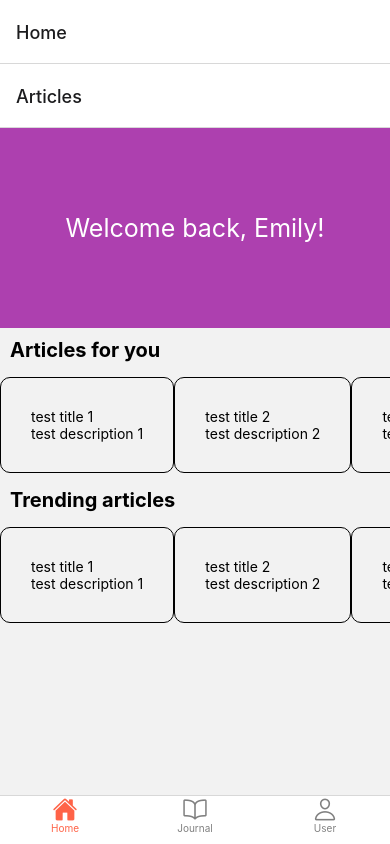
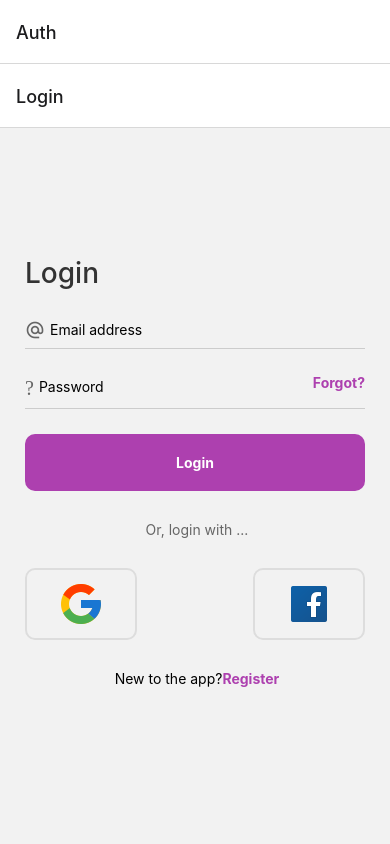
Before and after one commit to alinaerf/EmoSense, a React Native app: screen /Auth in a window 390 px wide. Built offline with nearby package versions, Linux system fonts and the light colour scheme.

Commit message:
Connect with firebase -- authentication and registration with email + fetch name

```diff
--- a/App.js
+++ b/App.js
@@ -1,8 +1,26 @@
 import MainContainer from "./stack/main-container";
 import AuthStack from "./stack/auth-container";
+import { NavigationContainer } from '@react-navigation/native';
+import { createStackNavigator } from "@react-navigation/stack";
+import { createContext, useState } from "react";
+
+export const CurrentUser=createContext(null);
 export default function App() {
+  const AppStack=createStackNavigator();
+  const [userId, setUserId]=useState(null);
   return (
-  /*  <AuthStack/>*/
-    <MainContainer/>
+    <CurrentUser.Provider
+      value ={{
+        userId, setUserId
+      }}
+    >
+<NavigationContainer>
+      <AppStack.Navigator>
+        <AppStack.Screen name="Auth" component={AuthStack}/>
+        <AppStack.Screen  name="Main" component={MainContainer}/>
+      </AppStack.Navigator>
+    </NavigationContainer>
+
+    </CurrentUser.Provider>
   );
 };
--- a/components/input-field.js
+++ b/components/input-field.js
@@ -1,13 +1,13 @@
 import {View, Text, TextInput, TouchableOpacity} from 'react-native';
 
-export default function InputField({label, icon, inputType, keyboardType, fieldButtonLabel, fieldButtonFunction}){
+export default function InputField({label, icon, inputType, keyboardType,onChangeFunc, value,fieldButtonLabel, fieldButtonFunction}){
     return(
         <View style={{flexDirection:'row', borderBottomColor:'#CCC', borderBottomWidth:1, paddingBottom:8, marginBottom:25}}>
         {icon}
         {inputType=='password' ?(
-            <TextInput placeholder={label} keyboardType={keyboardType} style={{flex:1, paddingVertical:0}} secureTextEntry={true} />
+            <TextInput placeholder={label} keyboardType={keyboardType} style={{flex:1, paddingVertical:0}} value={value}  onChangeText={onChangeFunc} secureTextEntry={true} />
         ):(
-            <TextInput placeholder={label} keyboardType={keyboardType} style={{flex:1, paddingVertical:0}}/>
+            <TextInput placeholder={label} keyboardType={keyboardType} style={{flex:1, paddingVertical:0}} onChangeText={onChangeFunc}/>
         )}
         <TouchableOpacity onPress={fieldButtonFunction}>
             <Text style={{color:'#AD40AF', fontWeight:700}}> {fieldButtonLabel}</Text>
--- a/components/journal-list.js
+++ b/components/journal-list.js
@@ -1,10 +1,8 @@
 import { Text, View, FlatList, TouchableOpacity } from "react-native";
 import { DUMMY_DATA } from "../data/dummy";
-import { useNavigation } from "@react-navigation/core";
 import JournalItem from "./journal-item";
 
-const JournalList =()=>{
-    const navigation=useNavigation()
+const JournalList =({navigation})=>{
     const renderItem =({item})=>{
         return <JournalItem title={item.title}/>
     }
--- /dev/null
+++ b/firebase/config.js
@@ -0,0 +1,27 @@
+import firebase from 'firebase/compat/app';
+import 'firebase/compat/auth';
+import 'firebase/compat/firestore';
+import { API_KEY, AUTH_DOMAIN, DB_URL,PROJECT_ID, STORAGE_BUCKET, MESSAGING_SENDER_ID, APP_ID} from "@env"
+
+//To-do: Remove credentials from GitHub
+const firebaseConfig = {
+  apiKey: API_KEY,
+  authDomain: AUTH_DOMAIN,
+  databaseURL: DB_URL,
+  projectId: PROJECT_ID,
+  storageBucket: STORAGE_BUCKET,
+  messagingSenderId: MESSAGING_SENDER_ID,
+  appId: APP_ID,
+};
+
+//Facebook App secret: lTDyBY1OLSPMAQ5mbzv0ACn5yKa7cFrB
+let app;
+
+if (firebase.apps.length === 0) {
+    app = firebase.initializeApp(firebaseConfig)
+  } else {
+    console.log("Init error!")
+  }
+
+const db = app.firestore();
+export { db, app };
--- a/package.json
+++ b/package.json
@@ -16,6 +16,7 @@
     "@react-navigation/stack": "^6.3.18",
     "expo": "~49.0.13",
     "expo-status-bar": "~1.6.0",
+    "firebase": "^10.5.2",
     "react": "18.2.0",
     "react-native": "0.72.6",
     "react-native-date-picker": "^4.3.3",
--- a/screens/Home/home-page.js
+++ b/screens/Home/home-page.js
@@ -1,10 +1,28 @@
 import { StyleSheet, Text, View, ScrollView } from 'react-native';
 import ArticleList from '../../components/article-list';
+import { useContext, useEffect, useState } from 'react';
+import { CurrentUser } from '../../App';
+import { db } from '../../firebase/config';
+
+
 export default function HomeScreen({navigation}) {
+  const {userId, setUserId}=useContext(CurrentUser)
+  const [userName, setUserName]=useState('');
+  useEffect(()=>{
+    if(!userId){
+      alert("No user authenticated!")
+    }
+    db.collection('users')
+    .where("id", '==', userId)
+    .get()
+    .then((response)=>{
+      response.docs[0].data().name?setUserName(response.docs[0].data().name):null;
+    })
+  })
   return (
     <ScrollView>
       <View style={{height:200, backgroundColor:'#AD40AF', justifyContent:'center',alignItems: 'center'}}>
-      <Text style={{ fontSize: 25, color:'white'}}>Welcome back, Emily!</Text>
+      <Text style={{ fontSize: 25, color:'white'}}>Welcome back, {userName}!</Text>
       </View>
       <Text style={{fontSize:20, marginLeft:10, marginVertical:10, fontWeight:700}}>Articles for you</Text>
       <ArticleList/>
--- a/screens/Journal/entry-page.js
+++ b/screens/Journal/entry-page.js
@@ -1,7 +1,5 @@
 import {Text, View } from 'react-native';
-import { createStackNavigator } from '@react-navigation/stack';
 import { useRoute } from '@react-navigation/core';
-const Stack = createStackNavigator();
 function EntryPage(){
     const route=useRoute()
     const {title, description}=route.params
--- a/screens/Login/login-page.js
+++ b/screens/Login/login-page.js
@@ -2,8 +2,43 @@
 import MaterialIcons from 'react-native-vector-icons/MaterialIcons';
 import Ionicons from 'react-native-vector-icons/Ionicons';
 import InputField from '../../components/input-field';
-
+import { useState } from 'react';
+import { app } from '../../firebase/config';
+import { useContext } from 'react';
+import { CurrentUser } from '../../App';
 export default function LoginScreen({navigation}){
+    const [email, setEmail]=useState('');
+    const [password, setPassword]=useState('');
+    const {userId, setUserId}=useContext(CurrentUser)
+    const onPressLogin=()=>{
+        app
+        .auth()
+        .signInWithEmailAndPassword(email, password)
+        .then((response) => {
+            const uid = response.user.uid
+            const usersRef = app.firestore().collection('users')
+            usersRef
+                .doc(uid)
+                .get()
+                .then(firestoreDocument => {
+                    if (!firestoreDocument.exists) {
+                        alert("User does not exist anymore.")
+                        return;
+                    }
+                    const user = firestoreDocument.data()
+                    setUserId(uid)
+                    navigation.navigate("Main", {screen: 'Home', params:{
+                        screen:'Articles'
+                    }})
+                })
+                .catch(error => {
+                    alert(error)
+                });
+        })
+        .catch(error => {
+            alert(error)
+        })
+    }
     return(
         <SafeAreaView style={{flex:1, justifyContent:'center'}}>
             <View style={{paddingHorizontal:25}}>
@@ -16,16 +51,16 @@
                 }}>
                 Login
             </Text>
-            <InputField label={'Email address'} icon={<MaterialIcons name='alternate-email' size={20} color='#666'style={{marginRight:5}}/>} keyboardType={'email-address'}/>
-            <InputField label={'Password'} icon={<Ionicons name='ios-lock-closed-outline' size={20} color='#666'style={{marginRight:5}}/>} inputType={'password'} fieldButtonLabel={'Forgot?'}/>
-            <TouchableOpacity style={{backgroundColor:'#AD40AF', padding:20, borderRadius:10, marginBottom:30}}>
+            <InputField label={'Email address'} icon={<MaterialIcons name='alternate-email' size={20} color='#666'style={{marginRight:5}}/>} keyboardType={'email-address'} value={email} onChangeFunc={(text)=>setEmail(text)}/>
+            <InputField label={'Password'} icon={<Ionicons name='ios-lock-closed-outline' size={20} color='#666'style={{marginRight:5}}/>} inputType={'password'} fieldButtonLabel={'Forgot?'} value={password} onChangeFunc={(text)=>setPassword(text)}/>
+            <TouchableOpacity style={{backgroundColor:'#AD40AF', padding:20, borderRadius:10, marginBottom:30}} onPress={onPressLogin}>
                 <Text style={{textAlign:'center', fontWeight:700, color:'#FFF'}}>Login</Text>
             </TouchableOpacity>
 
             <Text style={{textAlign:"center", color:'#666', marginBottom:30}}> Or, login with ...</Text>
 
             <View style={{flexDirection:'row', justifyContent:'space-between', marginBottom:30}}>
-                <TouchableOpacity onPress={()=>{}} style={{borderColor:'#ddd', borderWidth:2, borderRadius:10,paddingHorizontal:30, paddingVertical:10 }}>
+                <TouchableOpacity  style={{borderColor:'#ddd', borderWidth:2, borderRadius:10,paddingHorizontal:30, paddingVertical:10 }}>
                 <Image source={require('./icons/google.png')} height={24} width={24}/>
                 </TouchableOpacity>
 
--- a/screens/Login/register-page.js
+++ b/screens/Login/register-page.js
@@ -1,13 +1,20 @@
-import {SafeAreaView, View, Text, TextInput, TouchableOpacity, Image, Platform, Pressable} from 'react-native';
+import {SafeAreaView, View, Text, TextInput, TouchableOpacity, Image, Platform, Pressable, ScrollView} from 'react-native';
 import { useState } from 'react';
 import MaterialIcons from 'react-native-vector-icons/MaterialIcons';
 import Ionicons from 'react-native-vector-icons/Ionicons';
 import InputField from '../../components/input-field';
 import DateTimePicker from '@react-native-community/datetimepicker';
+import { app } from '../../firebase/config';
+import { CurrentUser } from '../../App';
 export default function RegistrationScreen({navigation}){
+    const [name, setName]=useState('');
+    const [email, setEmail]=useState('');
+    const [password, setPassword]=useState('');
+    const [confirmPassword, setConfirmPassword]=useState('');
     const [date, setDate]=useState(new Date());
     const [showPicker, setShowPicker]=useState(false);
     const [dateOfBirth,setDateOfBirth]=useState("");
+    const {userId, setUserId}=useContext(CurrentUser)
     const toggleDatePicker = ()=>{
         setShowPicker(!showPicker)
     }
@@ -22,6 +29,40 @@
         } else {
             toggleDatePicker();
         }
+    }
+
+    const onRegisterPress = ()=>{
+        if (password!== confirmPassword){
+            alert("Passwords don't match!")
+            return
+        }
+        app
+        .auth()
+        .createUserWithEmailAndPassword(email, password)
+        .then((response) => {
+            const uid = response.user.uid
+            const data = {
+                id: uid,
+                email,
+                name,
+            };
+            const usersRef = app.firestore().collection('users')
+            usersRef
+                .doc(uid)
+                .set(data)
+                .then(() => {
+                    setUserId(uid)
+                    navigation.navigate("Main", {screen: 'Home', params:{
+                        screen:'Articles'
+                    }})
+                })
+                .catch((error) => {
+                    alert(error)
+                });
+        })
+        .catch((error) => {
+            alert(error)
+    });
     }
     const confirmIOSDate =()=>{
         setDateOfBirth(date.toDateString());
@@ -49,8 +90,8 @@
                 </TouchableOpacity>
             </View>
             <Text style={{textAlign:"center", color:'#666', marginBottom:30}}> Or, register with email ... </Text>
-            <InputField label={'Email address'} icon={<MaterialIcons name='alternate-email' size={20} color='#666'style={{marginRight:5}}/>} keyboardType={'email-address'}/>
-            <InputField label ={'Full name'} icon={<Ionicons name='person-outline' size={20} color='#666' style={{marginRight:5}}/>}/>
+            <InputField label={'Email address'} icon={<MaterialIcons name='alternate-email' size={20} color='#666'style={{marginRight:5}}/>} keyboardType={'email-address'} onChangeFunc={(text)=>setEmail(text)} value={email}/>
+            <InputField label ={'Full name'} icon={<Ionicons name='person-outline' size={20} color='#666' style={{marginRight:5}}/>} value={name} onChangeFunc={(text)=>setName(text)}/>
             <View>
                 {showPicker &&(
                     <DateTimePicker
@@ -85,11 +126,11 @@
                 </Pressable>
                 )}
             </View>
-            <InputField label={'Password'} icon={<Ionicons name='ios-lock-closed-outline' size={20} color='#666'style={{marginRight:5}}/>} inputType={'password'}/>
-            <InputField label={'Confirm password'} icon={<Ionicons name='ios-lock-closed-outline' size={20} color='#666'style={{marginRight:5}}/>} inputType={'password'}/>
+            <InputField label={'Password'} icon={<Ionicons name='ios-lock-closed-outline' size={20} color='#666'style={{marginRight:5}}/>} inputType={'password'} value={password} onChangeFunc={(text)=>setPassword(text)}/>
+            <InputField label={'Confirm password'} icon={<Ionicons name='ios-lock-closed-outline' size={20} color='#666'style={{marginRight:5}}/>} inputType={'password'} value={confirmPassword} onChangeFunc={(text)=>setConfirmPassword(text)}/>
 
-            <TouchableOpacity style={{backgroundColor:'#AD40AF', padding:20, borderRadius:10, marginBottom:30}}>
-                <Text style={{textAlign:'center', fontWeight:700, color:'#FFF'}}>Register</Text>
+            <TouchableOpacity style={{backgroundColor:'#AD40AF', padding:20, borderRadius:10, marginBottom:30}} onPress={onRegisterPress}>
+                <Text style={{textAlign:'center', fontWeight:700, color:'#FFF'}}>Create account</Text>
             </TouchableOpacity>
 
             </View>
--- a/stack/auth-container.js
+++ b/stack/auth-container.js
@@ -1,16 +1,13 @@
 import { createStackNavigator } from '@react-navigation/stack';
-import { NavigationContainer } from '@react-navigation/native';
 
 import LoginScreen from '../screens/Login/login-page';
 import RegistrationScreen from '../screens/Login/register-page';
 const Stack=createStackNavigator();
 export default function AuthStack(){
     return(
-        <NavigationContainer>
         <Stack.Navigator>
             <Stack.Screen name="Login" component={LoginScreen}/>
             <Stack.Screen name="Register" component={RegistrationScreen}/>
         </Stack.Navigator>
-        </NavigationContainer>
     )
 }
--- a/stack/main-container.js
+++ b/stack/main-container.js
@@ -1,5 +1,4 @@
 import * as React from 'react';
-import { NavigationContainer } from '@react-navigation/native';
 import { createBottomTabNavigator } from '@react-navigation/bottom-tabs';
 import Ionicons from 'react-native-vector-icons/Ionicons';
 
@@ -15,7 +14,6 @@
 const Tab = createBottomTabNavigator();
 function MainContainer() {
   return (
-    <NavigationContainer>
       <Tab.Navigator
         initialRouteName={homeName}
         screenOptions={({ route }) => ({
@@ -49,7 +47,6 @@
         <Tab.Screen name={journalName} component={JournalNav} />
         <Tab.Screen name={userName} component={UserNav} />
       </Tab.Navigator>
-    </NavigationContainer>
   );
 }
 
```
Also changed, not shown: screens/User/user-page.js (+17 -2 lines), 1 other file (tests, documents, lock files or other folders).
